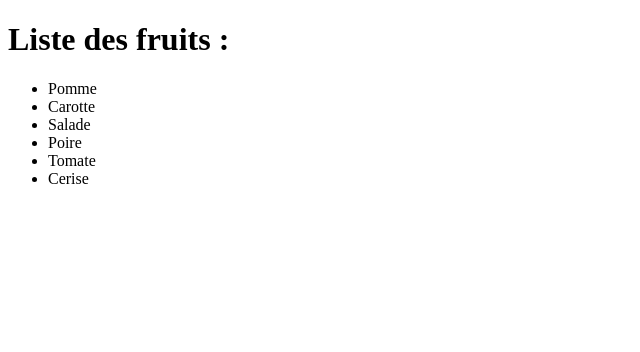
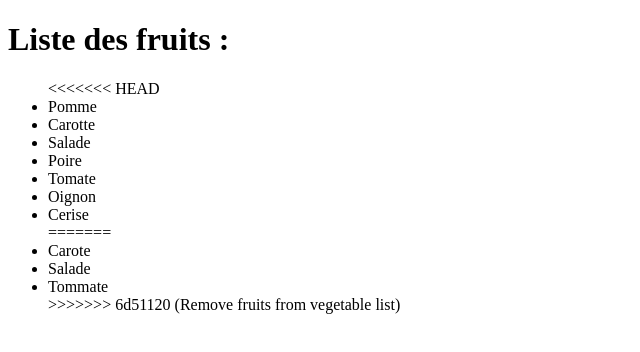
Before and after one commit to Mounette93/entrainement, a plain HTML site: page index.html in a window 1280 px wide. Shown: the whole page, without its empty margins (0-640 px from the left). Drawn offline with Linux system fonts and the light colour scheme.

Commit message:
Remove fruits from vegetable list and add onion

```diff
--- a/index.html
+++ b/index.html
@@ -10,12 +10,19 @@
     <body>
         <h1>Liste des fruits :</h1>
         <ul>
+<<<<<<< HEAD
             <li>Pomme</li>
             <li>Carotte</li>
             <li>Salade</li>
             <li>Poire</li>
             <li>Tomate</li>
+            <li>Oignon</li>
             <li>Cerise</li>
+=======
+            <li>Carote</li>
+            <li>Salade</li>
+            <li>Tommate</li>
+>>>>>>> 6d51120 (Remove fruits from vegetable list)
         </ul>
     </body>
 </html>
```
